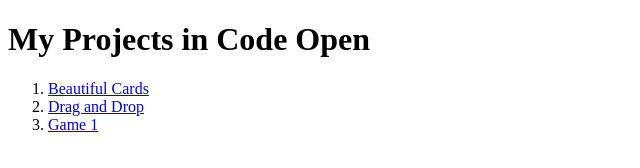
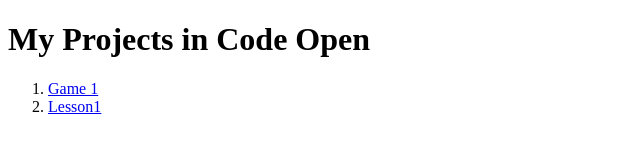
Before and after one commit to YriyZuev/MyInformation, a plain HTML site: page my.projects.html in a window 1280 px wide. Shown: the whole page, without its empty margins (0-640 px from the left). Drawn offline with Linux system fonts and the light colour scheme.

Commit message:
Add lesson1

```diff
--- a/my.projects.html
+++ b/my.projects.html
@@ -9,9 +9,8 @@
 <body>
     <h1>My Projects in Code Open</h1>
     <ol>
-        <li><a href="https://jsfiddle.net/YriyFrank/2wbgyhq9/1/">Beautiful Cards</a></li>
-        <li><a href="https://jsfiddle.net/YriyFrank/e1n08v4y/1/">Drag and Drop</a></li>
         <li><a href="https://yriyzuev.github.io/Game1/">Game 1</a></li>
+        <li><a href="https://yriyzuev.github.io/Lesson1/">Lesson1</a></li>
     </ol>
 </body>
 </html>
```
